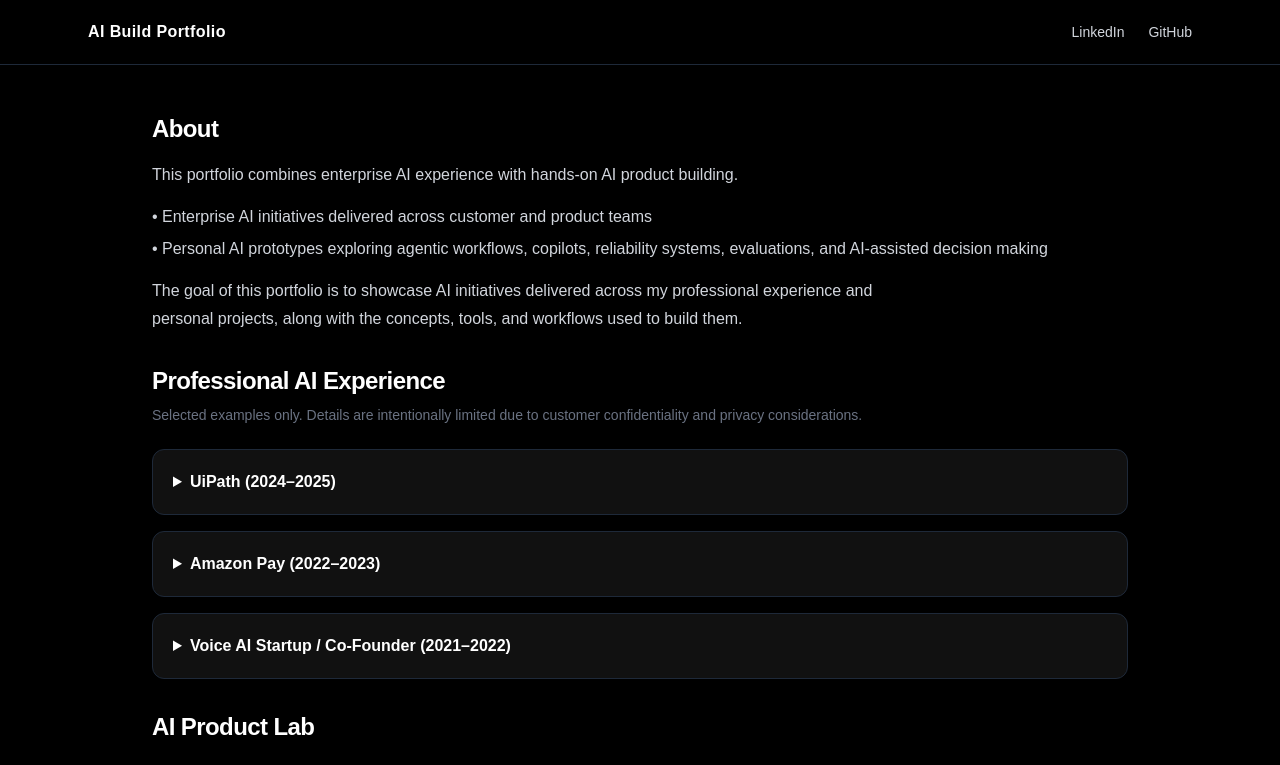
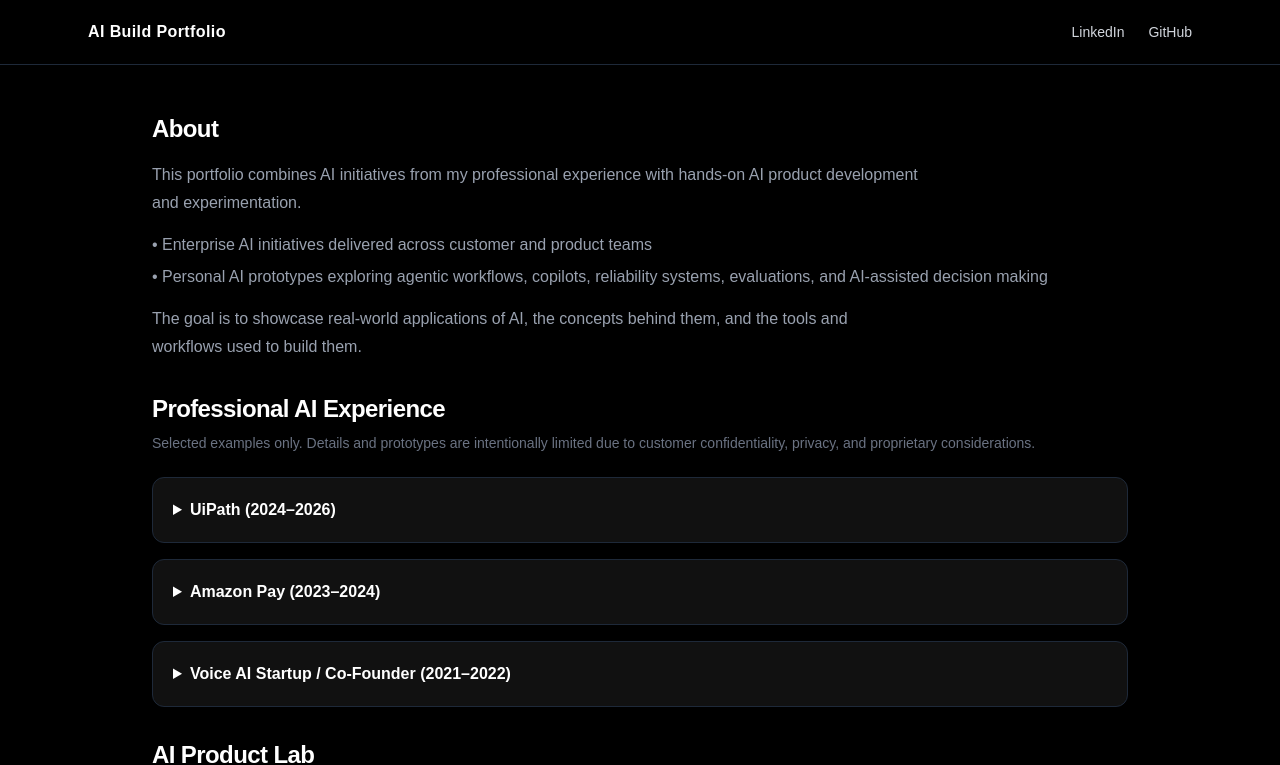
Before and after one commit to neeli-kumar-3/ai-product-lab, a Next.js app: page / in a window 1280 px wide. Shown: the top 765 px of the page. Built offline with nearby package versions, Linux system fonts and the light colour scheme.

Commit message:
Refine about section and portfolio copy

```diff
--- a/app/page.tsx
+++ b/app/page.tsx
@@ -12,11 +12,11 @@ export default function Home() {
     About
   </h2>
 
-  <p className="mt-4 max-w-3xl text-base leading-7 text-gray-300">
-    This portfolio combines enterprise AI experience with hands-on AI product building.
+  <p className="mt-4 max-w-3xl text-base leading-7 text-gray-400">
+  This portfolio combines AI initiatives from my professional experience with hands-on AI product development and experimentation.
   </p>
 
-  <ul className="mt-4 space-y-2 text-gray-300">
+  <ul className="mt-4 space-y-2 text-gray-400">
     <li>
       • Enterprise AI initiatives delivered across customer and product teams
     </li>
@@ -26,8 +26,8 @@ export default function Home() {
     </li>
   </ul>
 
-  <p className="mt-4 max-w-3xl text-base leading-7 text-gray-300">
-  The goal of this portfolio is to showcase AI initiatives delivered across my professional experience and personal projects, along with the concepts, tools, and workflows used to build them.
+  <p className="mt-4 max-w-3xl text-base leading-7 text-gray-400">
+  The goal is to showcase real-world applications of AI, the concepts behind them, and the tools and workflows used to build them.
   </p>
 </section>
 
@@ -39,7 +39,7 @@ export default function Home() {
       Professional AI Experience
     </h2>
     <p className="mt-2 text-sm text-gray-500">
-  Selected examples only. Details are intentionally limited due to customer confidentiality and privacy considerations.
+    Selected examples only. Details and prototypes are intentionally limited due to customer confidentiality, privacy, and proprietary considerations.
 </p>
   </div>
 
@@ -47,7 +47,7 @@ export default function Home() {
 
 <details className="rounded-xl border border-gray-800 bg-[#111111] p-5">
 <summary className="cursor-pointer text-base font-semibold text-white">
-    UiPath (2024–2025)
+    UiPath (2024–2026)
   </summary>
 
   <div className="mt-5 space-y-5 text-sm text-gray-300">
@@ -55,7 +55,7 @@ export default function Home() {
     <div>
     <div className="pl-4">
       <p className="font-medium text-white">
-        • Dynamic API Connector Generation with AI
+        • Dynamic API Connector Generation - Autopilot
       </p>
       <p className="mt-1 ml-2 text-gray-400">
         Built AI agent to create and configure enterprise connectors (API integrations) on the fly, reducing integration effort across business systems.
@@ -108,11 +108,14 @@ export default function Home() {
     </div>
 
   </div>
+  <div className="mt-6 border-t border-gray-800 pt-4 text-xs text-gray-500">
+  Technologies: UiPath Maestro, Agent Builder, RPA, API Connectors, Data Fabric, OpenAI, Claude
+</div>
 </details>
 
 <details className="rounded-xl border border-gray-800 bg-[#111111] p-5">
 <summary className="cursor-pointer text-base font-semibold text-white">
-    Amazon Pay (2022–2023)
+    Amazon Pay (2023–2024)
   </summary>
 
   <div className="mt-5 text-sm text-gray-300">
```
